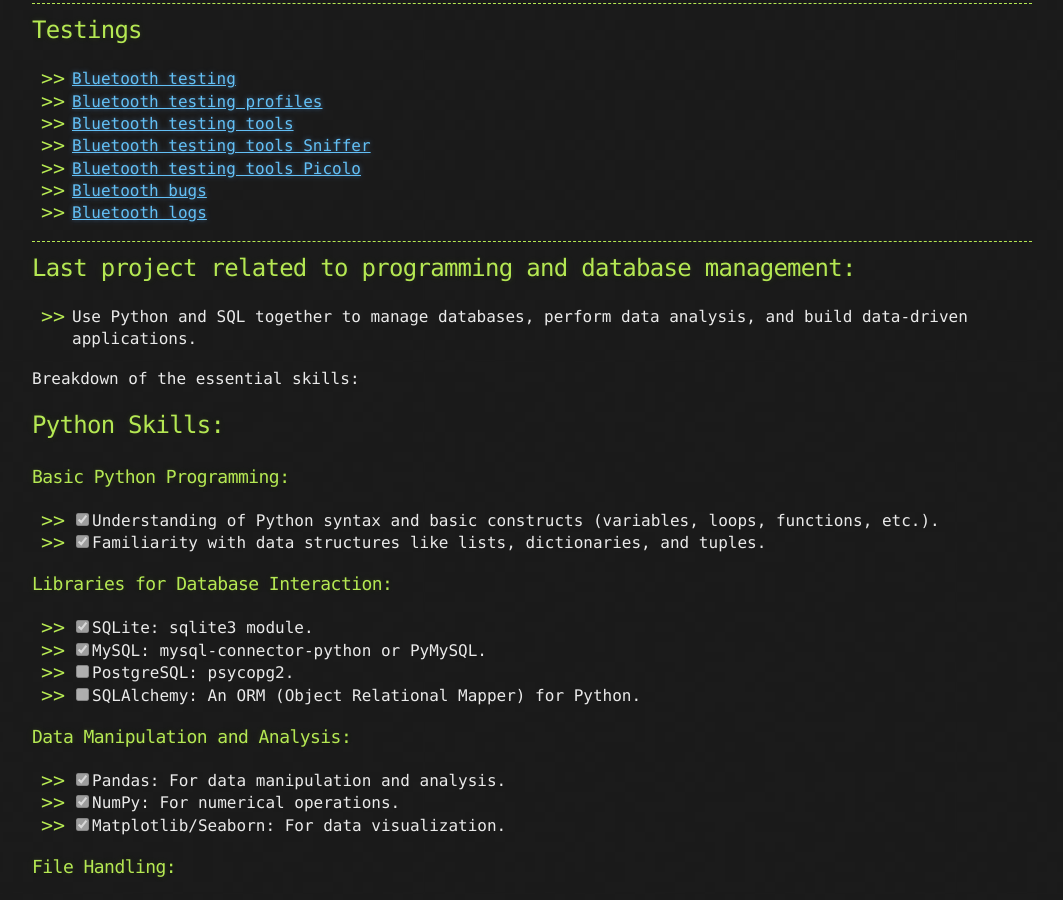
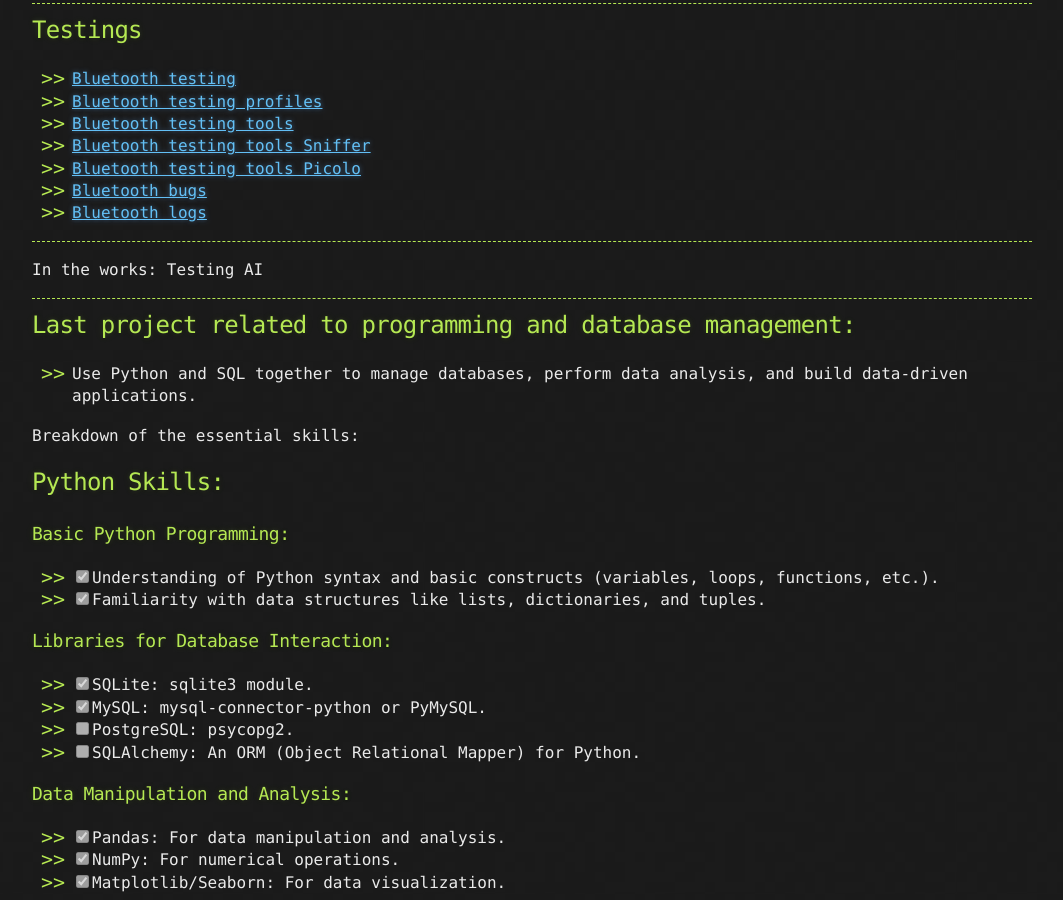
Before and after one commit to sciustechnologia/sciustechnologia.github.io, a Jekyll site: the page built from index.md, in a window 1280 px wide and 900 px high, scrolled down 2831 px. Shown: the whole window, without its empty margins (108-1171 px from the left). Built offline with Jekyll 4.4.1, drawn with Linux system fonts in a browser that asks for light colours.

Commit message:
Update index.md

```diff
--- a/index.md
+++ b/index.md
@@ -113,6 +113,11 @@ I gained experience in testing and documenting.
 - [Bluetooth testing tools Picolo](./testingBluetooth/btt_picolo.html)
 - [Bluetooth bugs](./testingBluetooth/bluetoothprotocolerrors.html)
 - [Bluetooth logs](./testingBluetooth/bt_logs.html)
+
+***
+
+In the works:
+Testing AI
 
 ***
 
```
